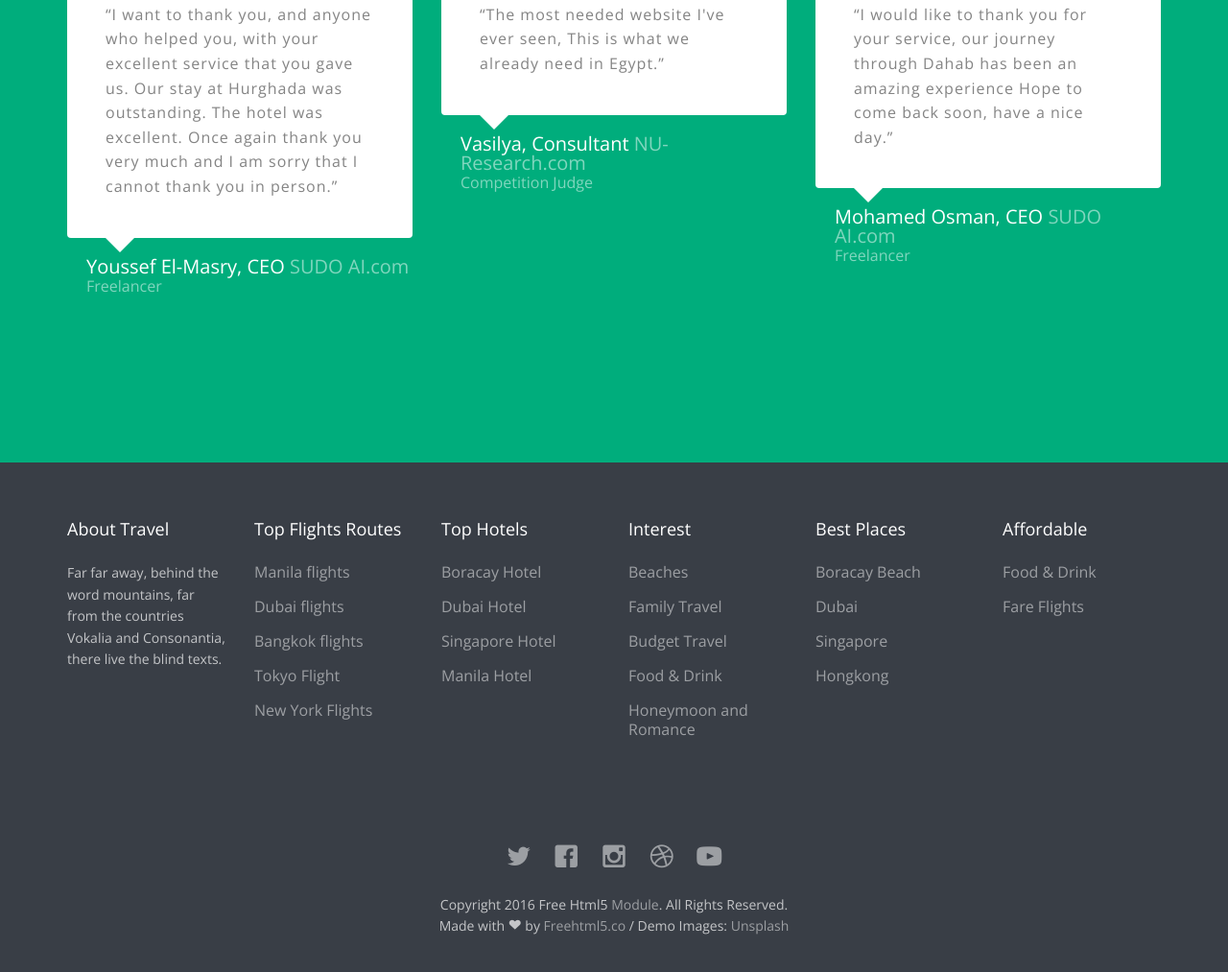
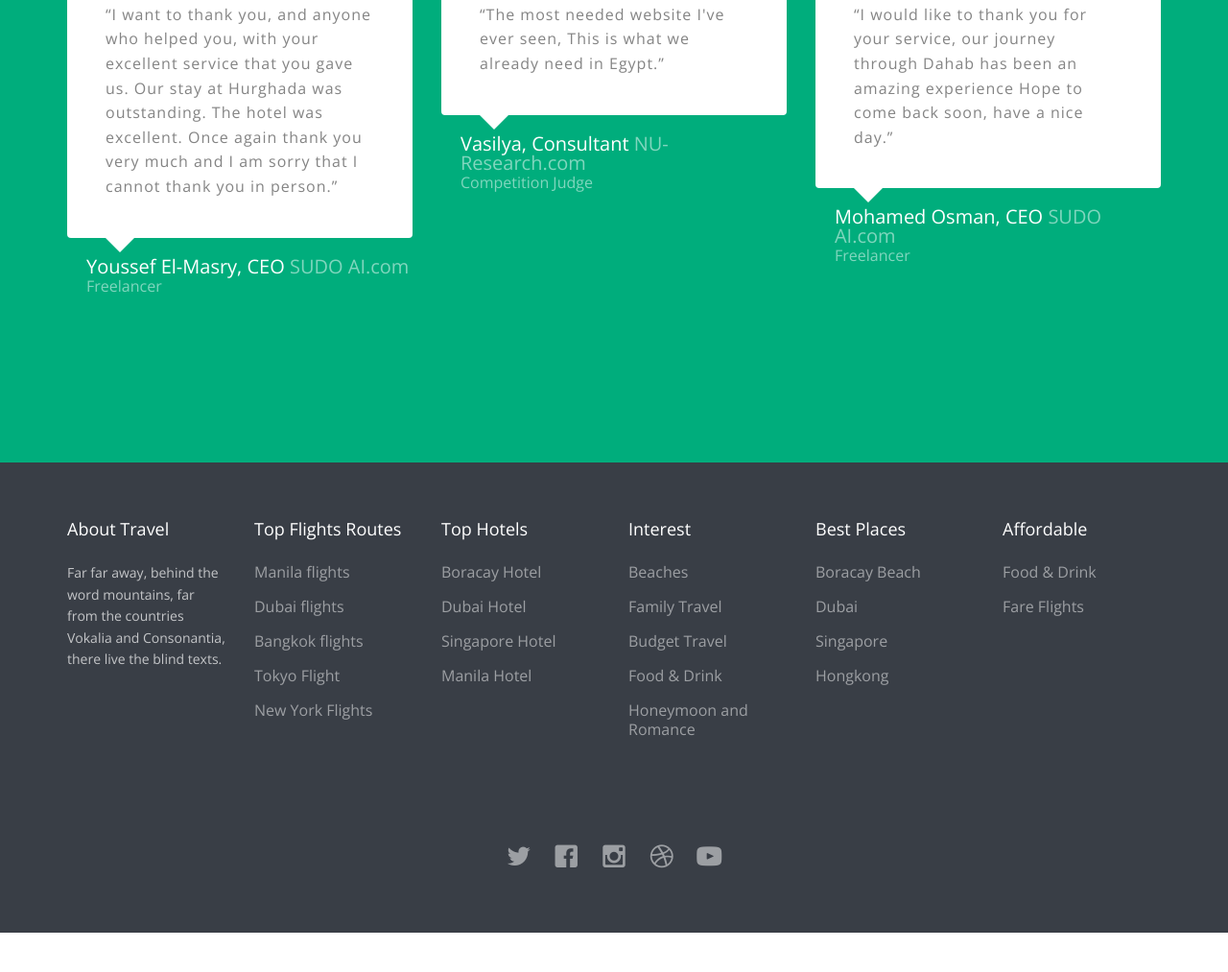
Before and after one commit to MohamedOzmanly/ClassicVacation, a plain HTML site: page index.html in a window 1280 px wide. Shown: the part 4375-5388 px from the top of the page at 96% size. After the commit the page ends 5347 px from the top, so only its background shows below. Drawn offline with nearby package versions, Linux system fonts and the light colour scheme; files whose address does not match are found by name.

Commit message:
Update index.html

```diff
--- a/index.html
+++ b/index.html
@@ -666,7 +666,6 @@
 								<a href="#"><i class="icon-dribbble2"></i></a>
 								<a href="#"><i class="icon-youtube"></i></a>
 							</p>
-							<p>Copyright 2016 Free Html5 <a href="#">Module</a>. All Rights Reserved. <br>Made with <i class="icon-heart3"></i> by <a href="http://freehtml5.co/" target="_blank">Freehtml5.co</a> / Demo Images: <a href="https://unsplash.com/" target="_blank">Unsplash</a></p>
 						</div>
 					</div>
 				</div>
```
